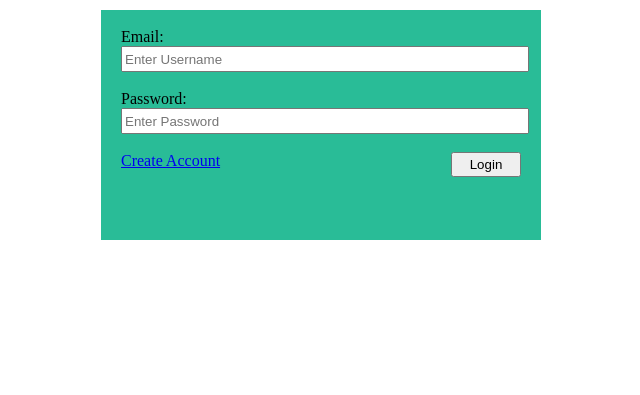
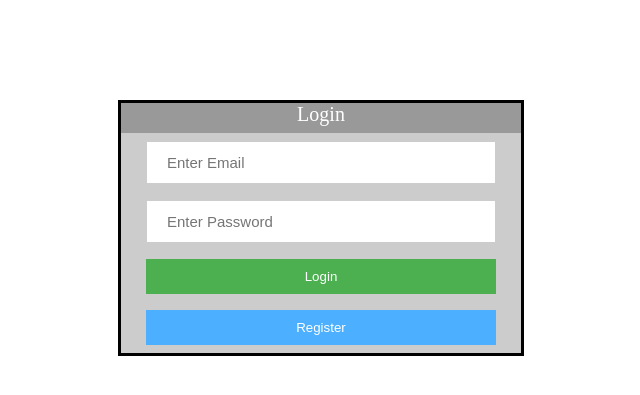
Before and after one commit to suresh-pokharel/CRUD-Operations-PHP, a PHP site: page /login.php in a window 1280 px wide. Shown: the top 395 px of the page, without its empty margins (319-959 px from the left). Run offline with PHP 8.4, Linux system fonts and the light colour scheme; some libraries are stand-ins or nearby versions.

Commit message:
Trying ajax

```diff
--- a/login.php
+++ b/login.php
@@ -3,8 +3,8 @@
 include 'include/dbConfig.php';//referencing the dbConfig file
 
  session_start();
- if(isset($_POST['txtName'])||isset($_POST['txtPassword'])) {
-    $username= $_POST['txtName'];
+ if(isset($_POST['txtEmail'])||isset($_POST['txtPassword'])) {
+    $username= $_POST['txtEmail'];
     $password= md5($_POST['txtPassword']);
     if ($username==""||$password=="") {
         $message="Field Required";
@@ -12,43 +12,165 @@ include 'include/dbConfig.php';//referencing the dbConfig file
         $message="Username must contain at least 6 chars";
     }else{
         $sql="SELECT * FROM info WHERE email='$username' and password='$password'";
-        // echo $sql;exit;
         $result=mysqli_query($con,$sql); //run the query $sql
         $count= mysqli_num_rows($result); //count rows that matches email and password
-    }
         if ($count>0) {//login success
             $_SESSION['login_email']=$username; //create new user session as user loggedin
-          header("location:index.php");
+            $response_array['login_status']="true";
+            //header("location:index.php");
         }
         else{
-        $message="Invalid Information";
+            $response_array['login_status']="false";
         }
 
+        header('Content-type: application/json');//preparing correct format for json_encode
+        echo json_encode($response_array);//sending response to ajax
+    }
  }
 ?>
 
 <!DOCTYPE html>
  <html>
-<div class="login" style="width: 440px; height: 230px; background-color: rgba(41, 188, 151, 1); margin:auto;">
+<head></head>
+<body>
+    <div class="container">
+        <div class="header">
+            Login
+        </div>
+        <div class="loginForm">
            <?php
             if (isset($message)) {
            echo "<div class='error' style='width:100%; background-color: red; height: 25px; margin-top: 10px;  text-align: center; color:#fff;'>".$message."</div>";
             }
             ?>
+            <form method="post" id="login_form" onsubmit="return validate();" >
+                <input id="email" type="text" placeholder="Enter Email" name="txtEmail" value="<?= isset($username)?$username:""?>">
+                <input id="password" type="password" placeholder="Enter Password" name="txtPassword" value="<?= isset($password)?$password:""?>">
+                <br>
+                <input type="submit" name="Login" name="btnSubmit" value="Login">
+                <input type="button" name="Register" name="btnSubmit" onclick="window.location='register.php';" value="Register">
+            </form>
+            <span id="error-msg">
+                Something went wrong...
+            </span>
+        </div>
+    </div>
+</body>
+<style>
+    .container{
+        width: 400px;
+        background-color: #ccc;
+        margin: auto;
+        border: 3px solid;
+        margin-top: 100px;
+    }
 
+    .header{
+        background-color: #999;
+        height: 30px;
+        margin: 0px;
+        text-align: center;
+        color: #fff;
+        font-size: 20px;
+    }
 
-    <form action="login.php" method="POST" style="margin-left: 20px; margin-top: 10px"><br>
+    input[type=text], input[type=password] {
+        width: 350px;
+        padding: 12px 20px;
+        margin: 8px 0;
+        display: inline-block;
+        border: 1px solid #ccc;
+        box-sizing: border-box;
+        margin-left: 25px;
+        font-size: 15px;
+    }
 
-     <label>Email:</label>
-     <br>
-     <input style="width: 400px; height: 20px" type="text" name="txtName" placeholder="Enter Username" value="<?= isset($username)?$username:""?>"><br><br>
-     <label>Password:</label>
-     <br>
-     <input style="width: 400px; height: 20px" type="Password" placeholder="Enter Password" name="txtPassword"><br><br>
-     <a href="register.php">Create Account</a>
-     <input style="width: 70px; height: 25px; float: right; margin-right: 20px;" type="submit" value="Login" name="btnSubmit">
+    input[type=submit]{
+        background-color: #4CAF50;
+        color: white;
+        padding: 10px 20px;
+        margin: 8px 0;
+        border: none;
+        cursor: pointer;
+        width: 350px;
+        margin-left: 25px;
+    }
 
-   </form>
+    input[type=button]{
+        background-color: #4CAFff;
+        color: white;
+        padding: 10px 20px;
+        margin: 8px 0;
+        border: none;
+        cursor: pointer;
+        width: 350px;
+        margin-left: 25px;
+    }
 
- </div>
+    #error-msg{
+        margin: 8px 0;
+        margin-left: 25px;
+        background-color: #f1093f;
+        padding: 5px;
+        width: 342px;
+        display: inline-block;
+        color: #fff;
+    }
+</style>
+
+<script>
+    document.getElementById('error-msg').style.display= 'none';
+    function validate(){
+        var email = document.getElementById('email').value;
+        var password = document.getElementById('password').value;
+        var message='';
+
+        if (!validateEmail(email)) {
+            message = "Please enter a valid email";
+        }
+
+        if (password=="" || email=="") {
+            message = "Both fields are required";
+        }
+
+        if (password.length<6) {
+            message = "Password must be at least 6 characters";
+        }
+
+        // other tests
+        if (message!='') {
+            document.getElementById('error-msg').style.display= 'inline-block';
+            document.getElementById('error-msg').innerHTML=message;
+            return false;
+        }else{
+            doLogin();
+        }
+    }
+
+    function validateEmail(email) {
+        var re = /^(([^<>()\[\]\\.,;:\s@"]+(\.[^<>()\[\]\\.,;:\s@"]+)*)|(".+"))@((\[[0-9]{1,3}\.[0-9]{1,3}\.[0-9]{1,3}\.[0-9]{1,3}])|(([a-zA-Z\-0-9]+\.)+[a-zA-Z]{2,}))$/;
+    return re.test(email);
+    }
+</script>
+
+<script
+  src="https://code.jquery.com/jquery-3.2.1.min.js"
+  integrity="sha256-hwg4gsxgFZhOsEEamdOYGBf13FyQuiTwlAQgxVSNgt4="
+  crossorigin="anonymous">
+</script>
+
+<script>
+function doLogin(){
+   $.ajax({ url: 'login.php',
+             type: 'post',
+             success: function(response) {
+                if (localStorage['fav']) {
+                    var status = JSON.parse(response.responseText);
+                }
+                console.log(status.login_status);
+        }
+    });
+}
+</script>
+
  </html>
```
Lines whose indentation alone changed are shown as unchanged.
